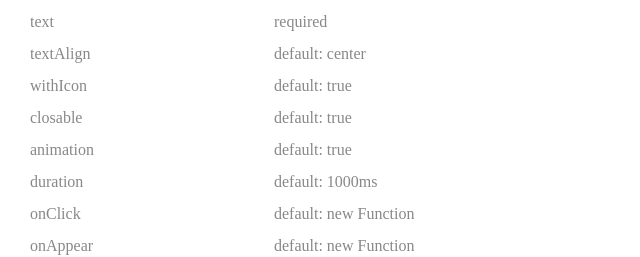
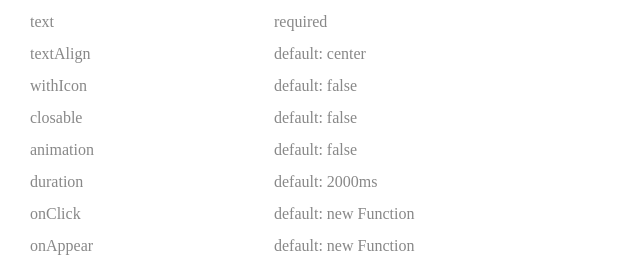
Before and after one commit to lonelydawn/Widgets, a plain HTML site: page toaster/index.html in a window 1280 px wide. Shown: the part 391-648 px from the top of the page, 0-640 px from the left. Drawn offline with Linux system fonts and the light colour scheme.

Commit message:
update toaster example page

```diff
--- a/toaster/index.html
+++ b/toaster/index.html
@@ -70,19 +70,19 @@
             </li>
             <li class="config-list-item">
                 <span class="item-key">withIcon</span>
-                default: true
+                default: false
             </li>
             <li class="config-list-item">
                 <span class="item-key">closable</span>
-                default: true
+                default: false
             </li>
             <li class="config-list-item">
                 <span class="item-key">animation</span>
-                default: true
+                default: false
             </li>
             <li class="config-list-item">
                 <span class="item-key">duration</span>
-                default: 1000ms
+                default: 2000ms
             </li>
             <li class="config-list-item">
                 <span class="item-key">onClick</span>
```
